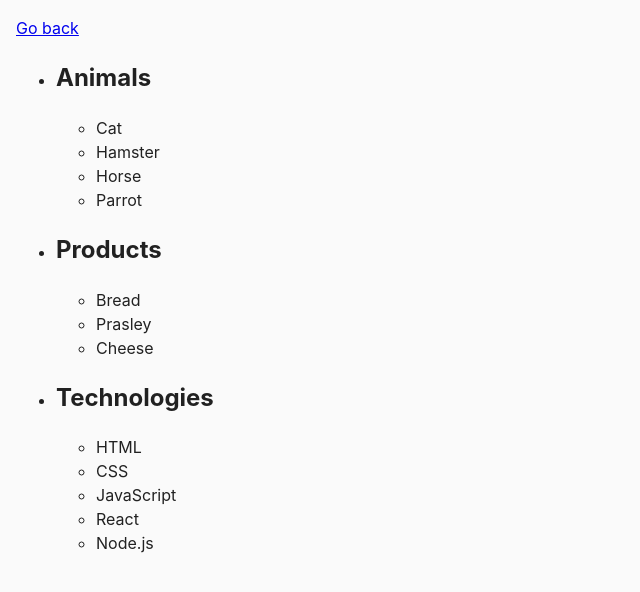
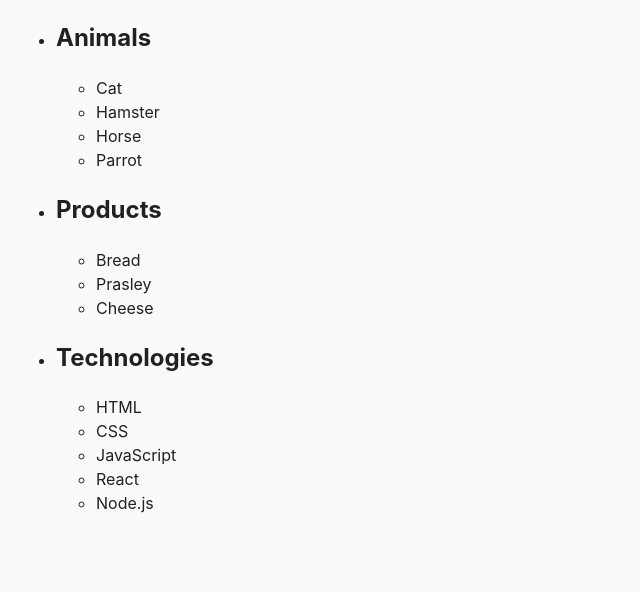
Before and after one commit to esqanbum/goit-js-hw-06, a plain HTML site: page task-01.html in a window 1280 px wide. Shown: the whole page, without its empty margins (0-640 px from the left). Drawn offline with Linux system fonts and the light colour scheme.

Commit message:
formatted  prettier json

```diff
--- a/task-01.html
+++ b/task-01.html
@@ -8,7 +8,6 @@
     <link rel="stylesheet" href="./css/commons.css" />
   </head>
   <body>
-    <a href="index.html">Go back</a>
     <ul id="categories">
       <li class="item">
         <h2>Animals</h2>
```
Also changed, not shown: task-02.html (+0 -1 lines), task-03.html (+0 -1 lines), task-04.html (+0 -1 lines), task-05.html (+0 -1 lines), task-06.html (+0 -1 lines), task-07.html (+0 -1 lines), task-08.html (+0 -1 lines), task-09.html (+0 -1 lines), task-10.html (+1 -2 lines), index.html (line endings or trailing spaces).
